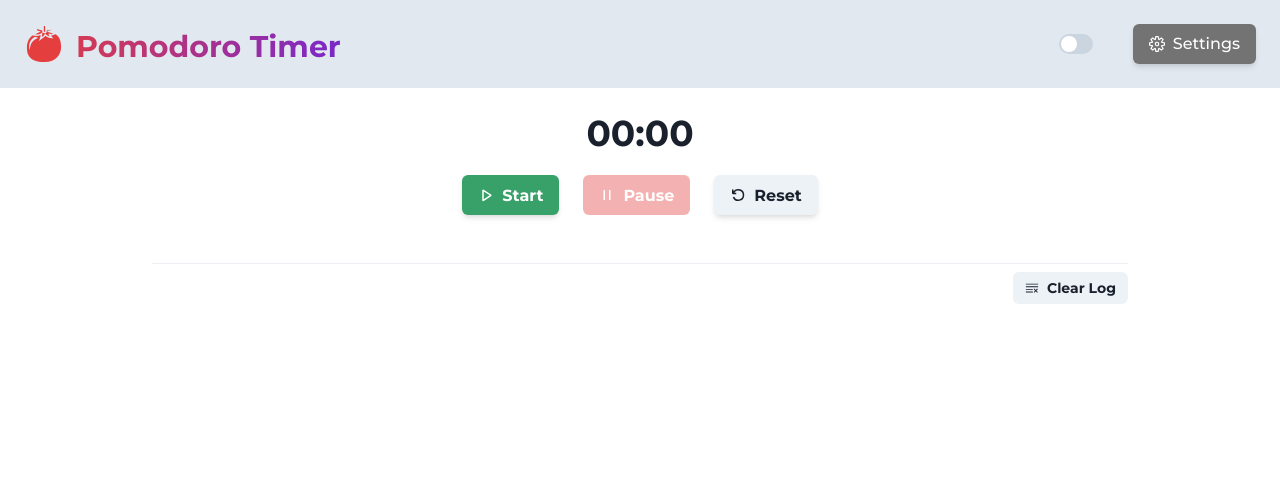
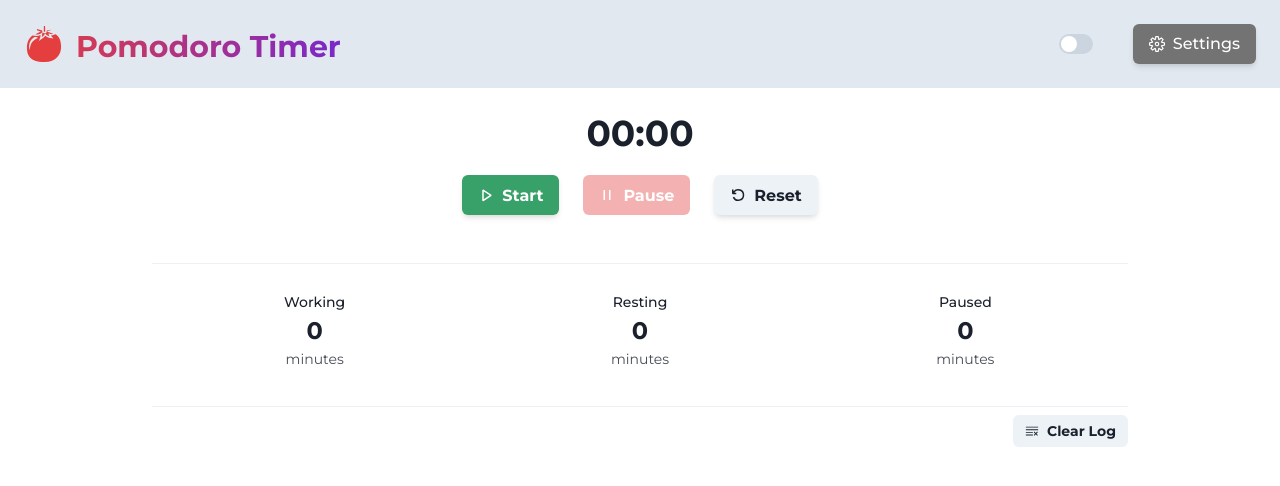
Before and after one commit to krisp3t/pomodoro-timer, a React (Create React App) app: page / in a window 1280 px wide. Shown: the top 486 px of the page. Built offline with nearby package versions, Linux system fonts and the light colour scheme.

Commit message:
Add SessionStats

```diff
--- a/src/App.jsx
+++ b/src/App.jsx
@@ -3,6 +3,7 @@ import { Container, Divider, VStack } from "@chakra-ui/layout";
 
 import Navbar from "./UI/Navbar";
 import Session from "./Session/Session";
+import SessionStats from "./Stats/SessionStats";
 import History from "./History/History";
 
 function App() {
@@ -52,6 +53,8 @@ function App() {
 						reset={resetActionsList}
 					/>
 					<Divider borderColor="gray.200" />
+					<SessionStats newAction={pomodoroActionItems[0]} />
+					<Divider borderColor="gray.200" />
 					<History
 						items={pomodoroActionItems}
 						clear={resetActionsList}
--- a/src/History/HistoryItem.jsx
+++ b/src/History/HistoryItem.jsx
@@ -81,7 +81,7 @@ const HistoryItem = (props) => {
 	return (
 		<Box
 			m="auto"
-			w="50%"
+			w="60%"
 			mb={5}
 			px={4}
 			py={2}
--- a/src/Session/Session.jsx
+++ b/src/Session/Session.jsx
@@ -73,6 +73,9 @@ const Session = (props) => {
 				props.onAction(new SessionObject("PAUSE_START", timestamp));
 				break;
 			case SESSION_STATUS_INITIAL:
+				props.onAction({
+					type: "RESET",
+				});
 				setTimestamp(0);
 				break;
 			default:
--- a/src/Session/SessionObject.js
+++ b/src/Session/SessionObject.js
@@ -10,6 +10,7 @@ class SessionObject {
 	constructor(type, timestamp) {
 		this.type = type;
 		this.pomodoroTime = calculateMinSec(timestamp);
+		this.timestamp = timestamp;
 		this.timeDisplay = new Date().toTimeString().slice(0, 5);
 		this.realTime = Date.now();
 		this.key = type + this.realTime;
--- /dev/null
+++ b/src/Stats/SessionStats.jsx
@@ -0,0 +1,55 @@
+import React, { useEffect, useState } from "react";
+import { Box } from "@chakra-ui/layout";
+
+import StatsItem from "./StatsItem";
+
+const SessionStats = (props) => {
+	const [workingLength, setWorkingLength] = useState(0);
+	const [restingLength, setRestingLength] = useState(0);
+	const [pausedLength, setPausedLength] = useState(0);
+
+	useEffect(() => {
+		if (props.newAction) {
+			switch (props.newAction.type) {
+				case "WORKING_END":
+					setWorkingLength(
+						(prev) => prev + +props.newAction.timestamp
+					);
+					break;
+				case "BREAK_END":
+					setRestingLength(
+						(prev) => prev + +props.newAction.timestamp
+					);
+					break;
+				case "PAUSE_END":
+					if (!props.newAction.pauseLength) return;
+					setPausedLength(
+						(prev) => prev + +props.newAction.pauseLength
+					);
+					break;
+				default:
+					break;
+			}
+		} else {
+			setWorkingLength(0);
+			setRestingLength(0);
+			setPausedLength(0);
+		}
+	}, [props.newAction]);
+
+	return (
+		<Box d="flex" w="100%" py={5}>
+			<StatsItem
+				label="Working"
+				number={Math.floor(workingLength / 60)}
+			/>
+			<StatsItem
+				label="Resting"
+				number={Math.floor(restingLength / 60)}
+			/>
+			<StatsItem label="Paused" number={Math.floor(pausedLength / 60)} />
+		</Box>
+	);
+};
+
+export default SessionStats;
--- /dev/null
+++ b/src/Stats/StatsItem.jsx
@@ -0,0 +1,14 @@
+import React from "react";
+import { Stat, StatLabel, StatNumber, StatHelpText } from "@chakra-ui/react";
+
+const StatsItem = (props) => {
+	return (
+		<Stat textAlign="center">
+			<StatLabel>{props.label}</StatLabel>
+			<StatNumber>{props.number}</StatNumber>
+			<StatHelpText>minutes</StatHelpText>
+		</Stat>
+	);
+};
+
+export default StatsItem;
```
